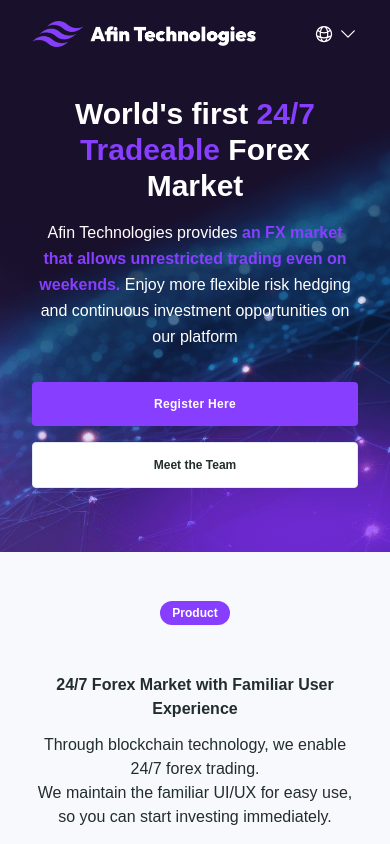
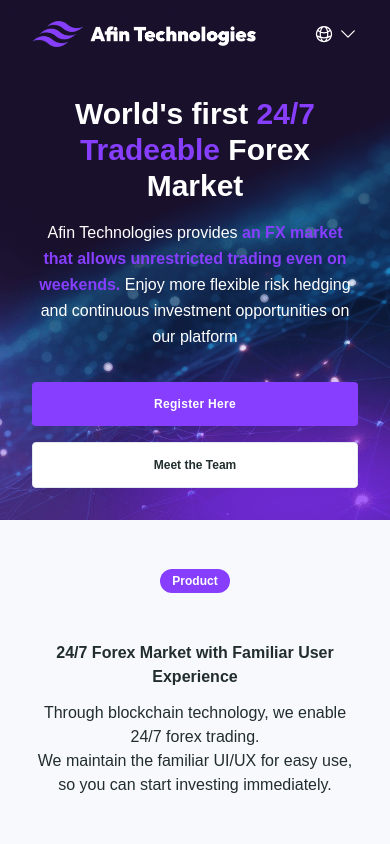
Before and after one commit to konishiyama/afinmarkets, a Next.js app: page /en in a window 390 px wide. Shown: the top 844 px of the page. Built offline with nearby package versions, Linux system fonts and the light colour scheme; no server answers.

Commit message:
padding fixed

```diff
--- a/src/app/[lang]/components/Cover.tsx
+++ b/src/app/[lang]/components/Cover.tsx
@@ -9,7 +9,7 @@ import { CoverProps } from "@/interfaces";
 const Cover = ({ cover_props }: CoverProps) => {
   return (
     <div
-      className="flex flex-wrap items-center pt-16 pb-8 md:min-h-2xl md:py-32 xl:pt-0 bg-cover bg-center xl:min-h-screen"
+      className="flex flex-wrap items-center pt-16 md:min-h-2xl md:py-32 xl:pt-0 bg-cover bg-center xl:min-h-screen"
       style={{ backgroundImage: `url(${coverImage.src})` }}
     >
       <div className="w-full text-white px-8 py-8 lg:px-16 xl:px-32">
```
